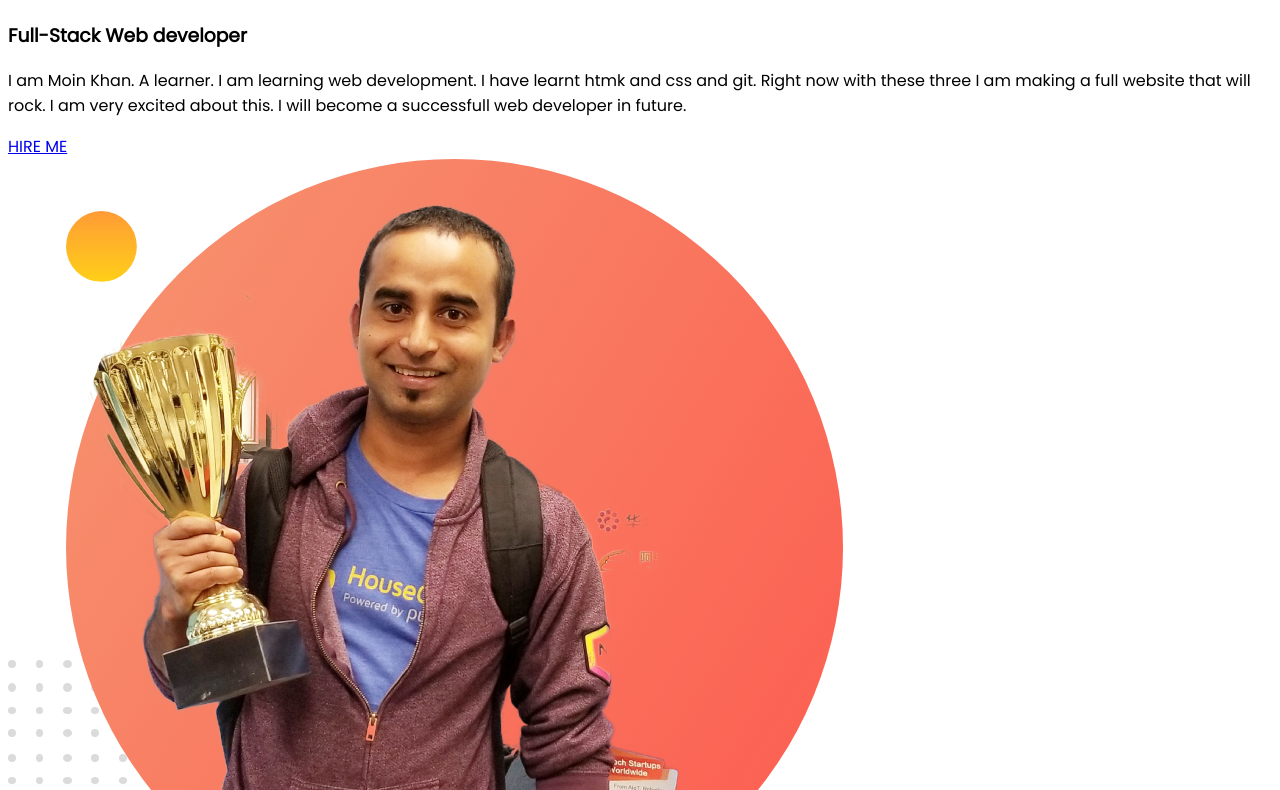
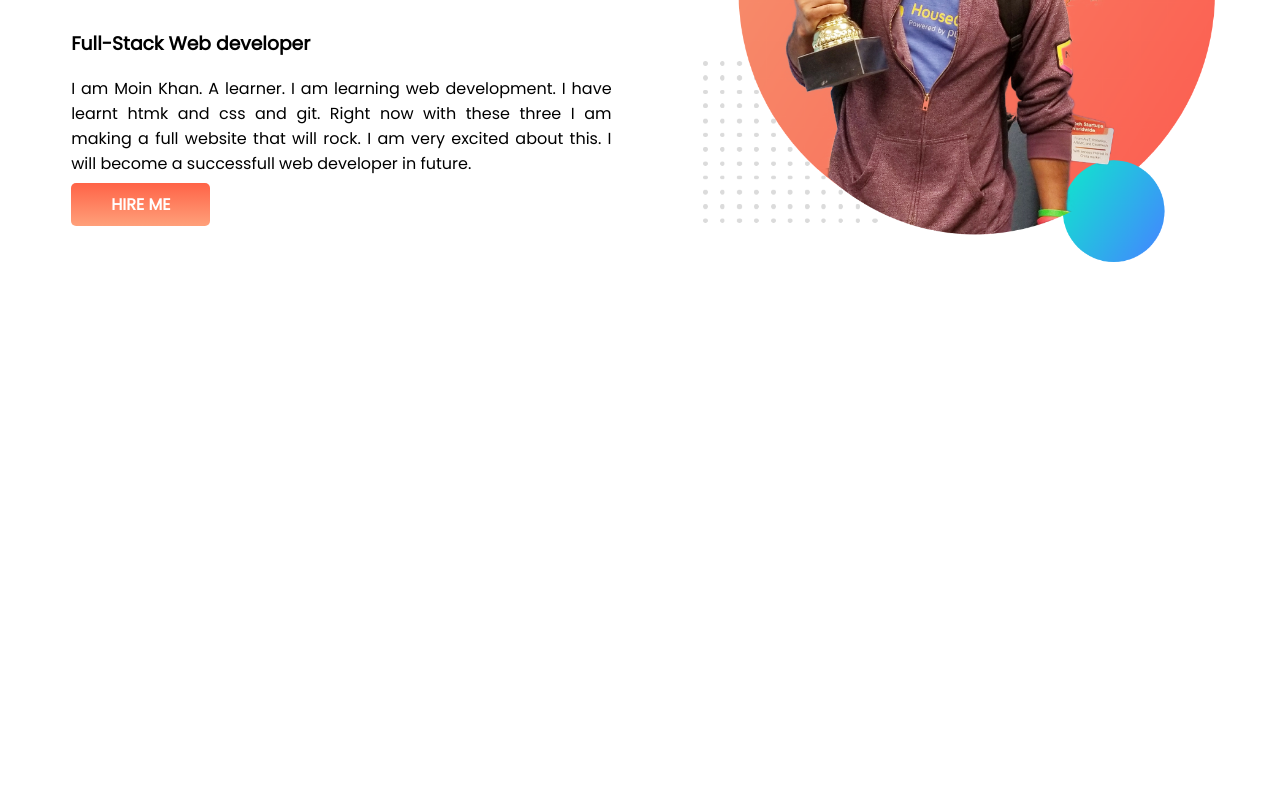
Before and after one commit to nmkhans/developer-portfolio, a plain HTML site: page index.html in a window 1280 px wide. Shown: the part 254-1044 px from the top of the page. After the commit the page ends 800 px from the top, so only its background shows below. Drawn offline with Linux system fonts and the light colour scheme.

Commit message:
header area done

```diff
--- a/index.html
+++ b/index.html
@@ -13,14 +13,14 @@
 
     <body>
         <section>
-            <div>
+            <div class="half_width">
                 <h1>Welcome to</h1>
                 <h1><span class="name">Moin Khan</span> world!</h1>
                 <h3>Full-Stack Web developer</h3>
                 <p>I am Moin Khan. A learner. I am learning web development. I have learnt htmk and css and git. Right now with these three I am making a full website that will rock. I am very excited about this. I will become a successfull web developer in future.</p>
-                <a href="https://programming-hero.com">HIRE ME</a>
+                <a class="link_button" href="https://programming-hero.com">HIRE ME</a>
             </div>
-            <div>
+            <div class="half_width">
                 <img src="images/jhankar.png" alt="">
             </div>
         </section>
--- a/style.css
+++ b/style.css
@@ -9,3 +9,30 @@ h1 {
 .name {
     color: orange;
 }
+
+section {
+    display: flex;
+}
+
+.half_width {
+    width: 50%;
+    padding-left: 5%;
+}
+
+.half_width img {
+    width: 90%;
+}
+
+.half_width p {
+    padding-right: 5%;
+    text-align: justify;
+}
+
+.link_button {
+    text-decoration: none;
+    background: linear-gradient(tomato, lightsalmon);
+    padding: 10px 40px;
+    border-radius: 5px;
+    color: white;
+    font-weight: 700;
+}
```
